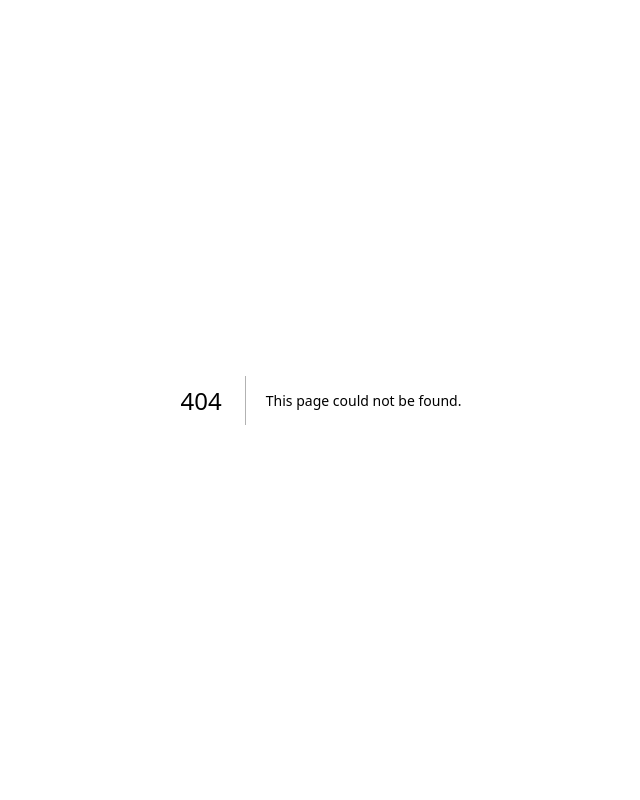
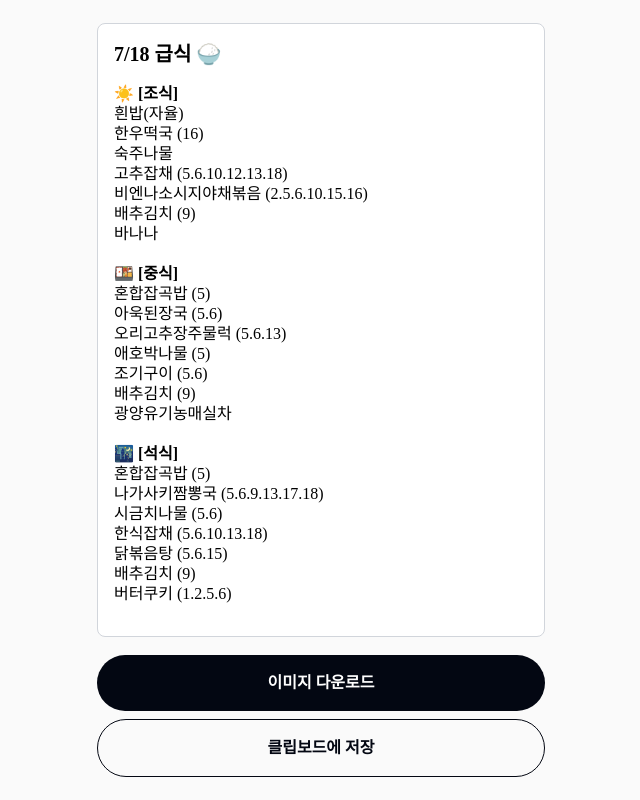
Before and after one commit to DOS0313/Cafeteria-Clipboard, a Next.js app: page /renew in a window 1280 px wide. Before the commit this address had no page. Shown: the whole page, without its empty margins (319-959 px from the left). Built offline with nearby package versions, Linux system fonts and the light colour scheme.

Commit message:
feat : html2canvas 기본 기능 추가

```diff
--- /dev/null
+++ b/app/_components/Button/Button.tsx
@@ -0,0 +1,11 @@
+export default function Button({ text, type, onClick }: { text: string; type?: 'solid' | 'stroke'; onClick?: () => void }) {
+  const buttonClass = type === 'stroke'
+    ? "border border-gray-950 text-gray-950 rounded-full text-base font-bold py-4 w-full"
+    : "bg-gray-950 text-white rounded-full text-base font-bold py-4 w-full";
+
+  return (
+    <button className={buttonClass} onClick={onClick}>
+      {text}
+    </button>
+  );
+}
--- /dev/null
+++ b/app/renew/page.tsx
@@ -0,0 +1,92 @@
+"use client";
+
+import { useRef, useState } from 'react';
+import html2canvas from 'html2canvas';
+
+import Button from "../_components/Button/Button";
+
+export default function Renew() {
+  const mealInfoRef = useRef<HTMLDivElement>(null);
+  const [isDownloading, setIsDownloading] = useState(false);
+
+  const handleDownload = async () => {
+    if (mealInfoRef.current) {
+      setIsDownloading(true);
+      try {
+        const element = mealInfoRef.current;
+        const originalStyle = element.style.cssText;
+
+        // 스크롤 제거 및 전체 내용 표시
+        element.style.cssText = `
+          ${originalStyle}
+          max-height: none !important;
+          overflow: visible !important;
+        `;
+
+        const canvas = await html2canvas(element, {
+          scale: 3,
+          windowWidth: element.scrollWidth,
+          windowHeight: element.scrollHeight,
+        });
+
+        // 원래 스타일로 복원
+        element.style.cssText = originalStyle;
+
+        const image = canvas.toDataURL("image/png", 1.0);
+        const link = document.createElement('a');
+        link.download = '급식정보.png';
+        link.href = image;
+        link.click();
+      } catch (error) {
+        console.error("이미지 생성 중 오류 발생:", error);
+        alert("이미지 생성 중 오류가 발생했습니다.");
+      } finally {
+        setIsDownloading(false);
+      }
+    }
+  };
+
+  return (
+    <div className="flex justify-center items-center min-h-screen p-4">
+      <main className="flex-col justify-center items-center gap-2.5 inline-flex w-full max-w-md">
+        <div
+          ref={mealInfoRef}
+          className={`w-full overflow-y-auto ${isDownloading ? '' : 'max-h-[calc(100vh-8rem)]'} mb-2 border-solid border border-gray-300 p-4 bg-white rounded-lg`}>
+          <p className="font-bold text-xl mb-4">7/18 급식 🍚</p>
+          <p className="whitespace-pre-line leading-5 mb-4">
+            <strong>☀️ [조식]<br /></strong>
+            흰밥(자율)<br />
+            한우떡국 (16)<br />
+            숙주나물<br />
+            고추잡채 (5.6.10.12.13.18)<br />
+            비엔나소시지야채볶음 (2.5.6.10.15.16)<br />
+            배추김치 (9)<br />
+            바나나<br />
+            <br />
+            <strong>🍱 [중식]<br /></strong>
+            혼합잡곡밥 (5)<br />
+            아욱된장국 (5.6)<br />
+            오리고추장주물럭 (5.6.13)<br />
+            애호박나물 (5)<br />
+            조기구이 (5.6)<br />
+            배추김치 (9)<br />
+            광양유기농매실차<br />
+            <br />
+            <strong>🌃 [석식]<br /></strong>
+            혼합잡곡밥 (5)<br />
+            나가사키짬뽕국 (5.6.9.13.17.18)<br />
+            시금치나물 (5.6)<br />
+            한식잡채 (5.6.10.13.18)<br />
+            닭볶음탕 (5.6.15)<br />
+            배추김치 (9)<br />
+            버터쿠키 (1.2.5.6)
+          </p>
+        </div>
+        <div className="w-full space-y-2">
+          <Button text="이미지 다운로드" type="solid" onClick={handleDownload} />
+          <Button text="클립보드에 저장" type="stroke" />
+        </div>
+      </main>
+    </div>
+  );
+}
--- a/package.json
+++ b/package.json
@@ -10,6 +10,7 @@
   },
   "dependencies": {
     "dotenv": "^16.4.5",
+    "html2canvas": "^1.4.1",
     "next": "14.1.4",
     "react": "^18",
     "react-dom": "^18"
```
Also changed, not shown: 1 other file (tests, documents, lock files or other folders).
